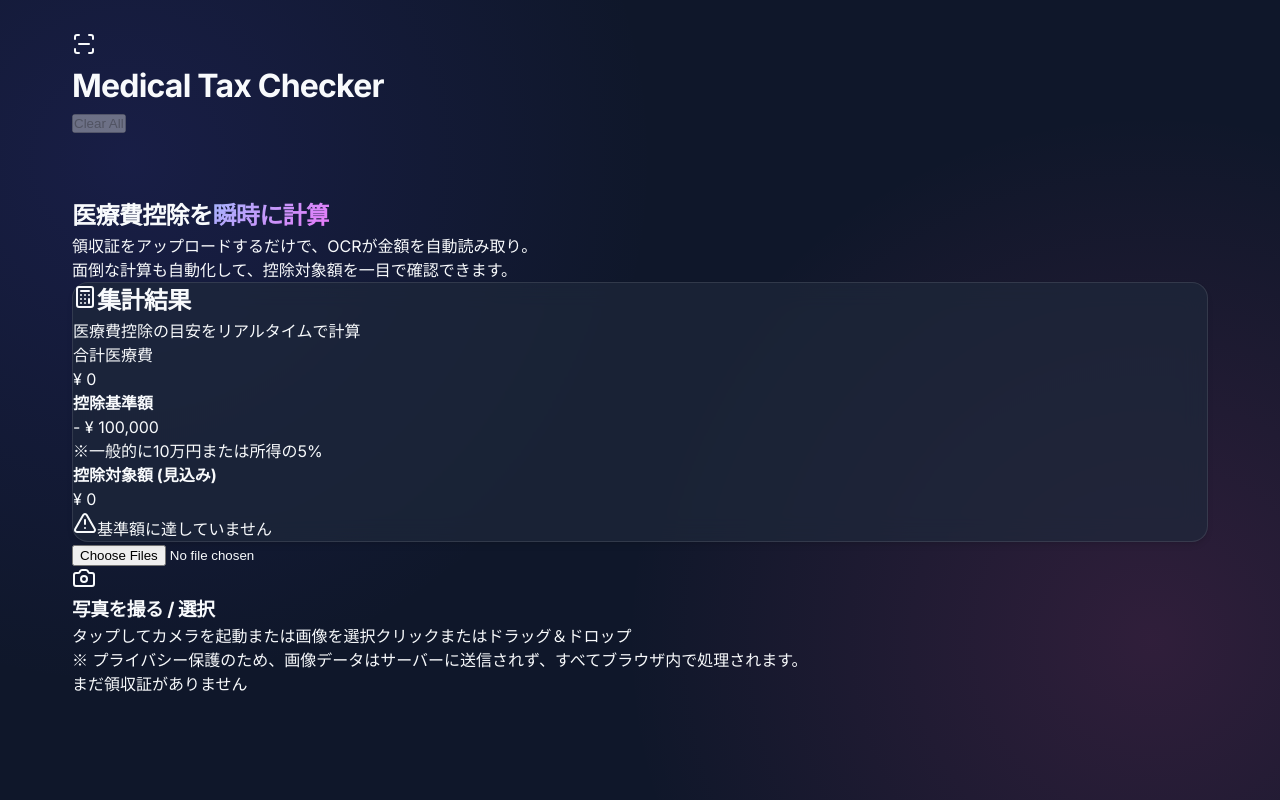
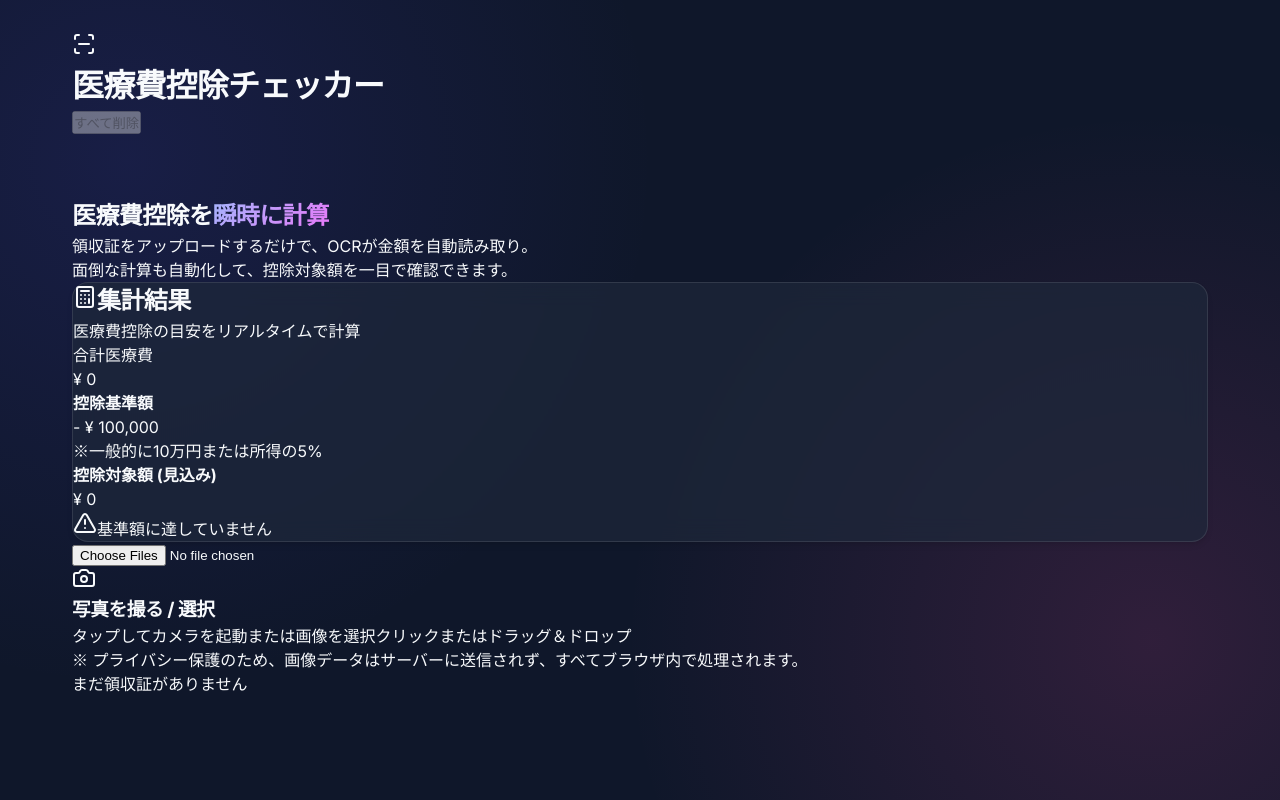
Before and after one commit to belieeve/medical_receipt_deduction_check, a React (Vite) app: page / in a window 1280 px wide. Built offline with nearby package versions, Linux system fonts and the light colour scheme.

Commit message:
Translate app title to Japanese

```diff
--- a/src/App.tsx
+++ b/src/App.tsx
@@ -73,16 +73,16 @@ function App() {
               <ScanLine className="w-5 h-5 md:w-6 md:h-6 text-primary" />
             </div>
             <h1 className="text-xl font-bold bg-gradient-to-r from-white to-slate-400 bg-clip-text text-transparent">
-              Medical Tax Checker
+              医療費控除チェッカー
             </h1>
           </div>
 
           <button
             onClick={() => setReceipts([])}
-            className="text-sm text-slate-400 hover:text-white transition-colors"
+            className="text-sm text-slate-400 hover:text-white transition-colors border border-slate-700 rounded-lg px-3 py-1.5 bg-slate-800/50"
             disabled={receipts.length === 0}
           >
-            Clear All
+            すべて削除
           </button>
         </div>
       </header>
```
